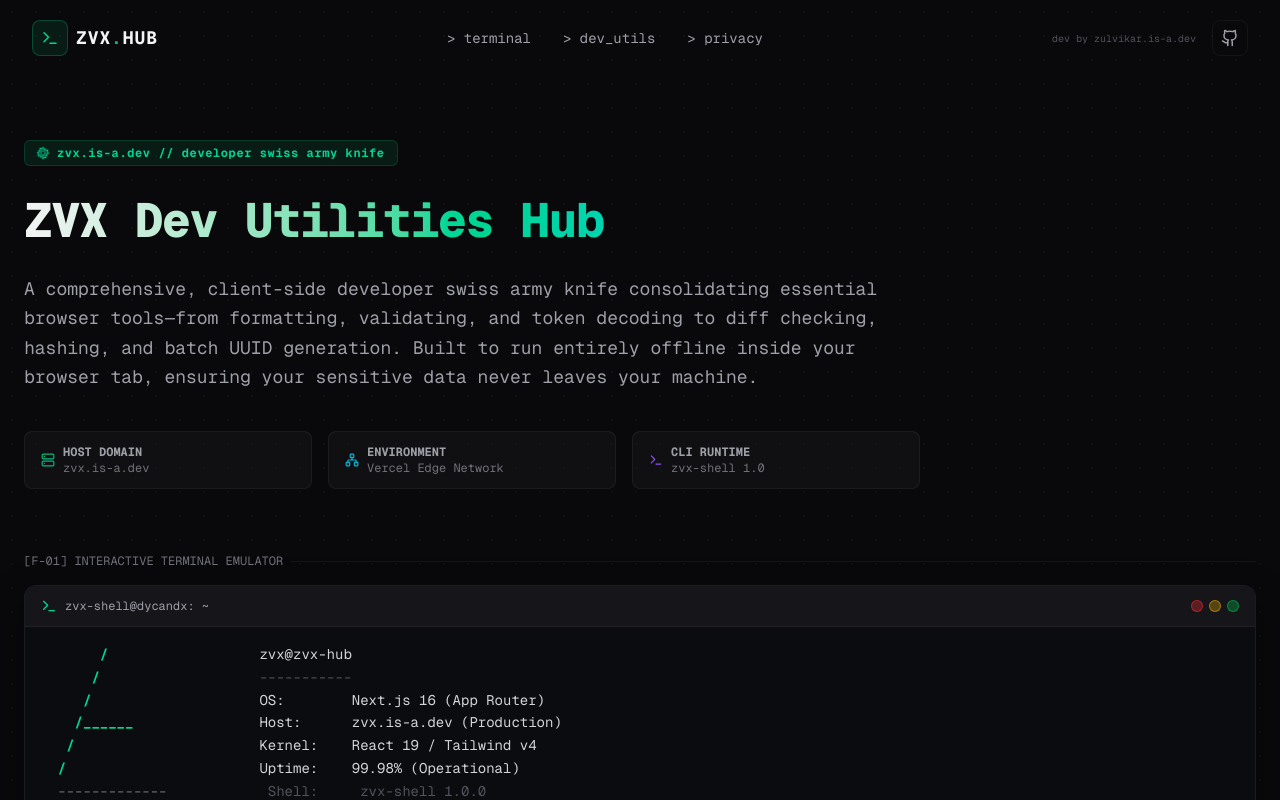
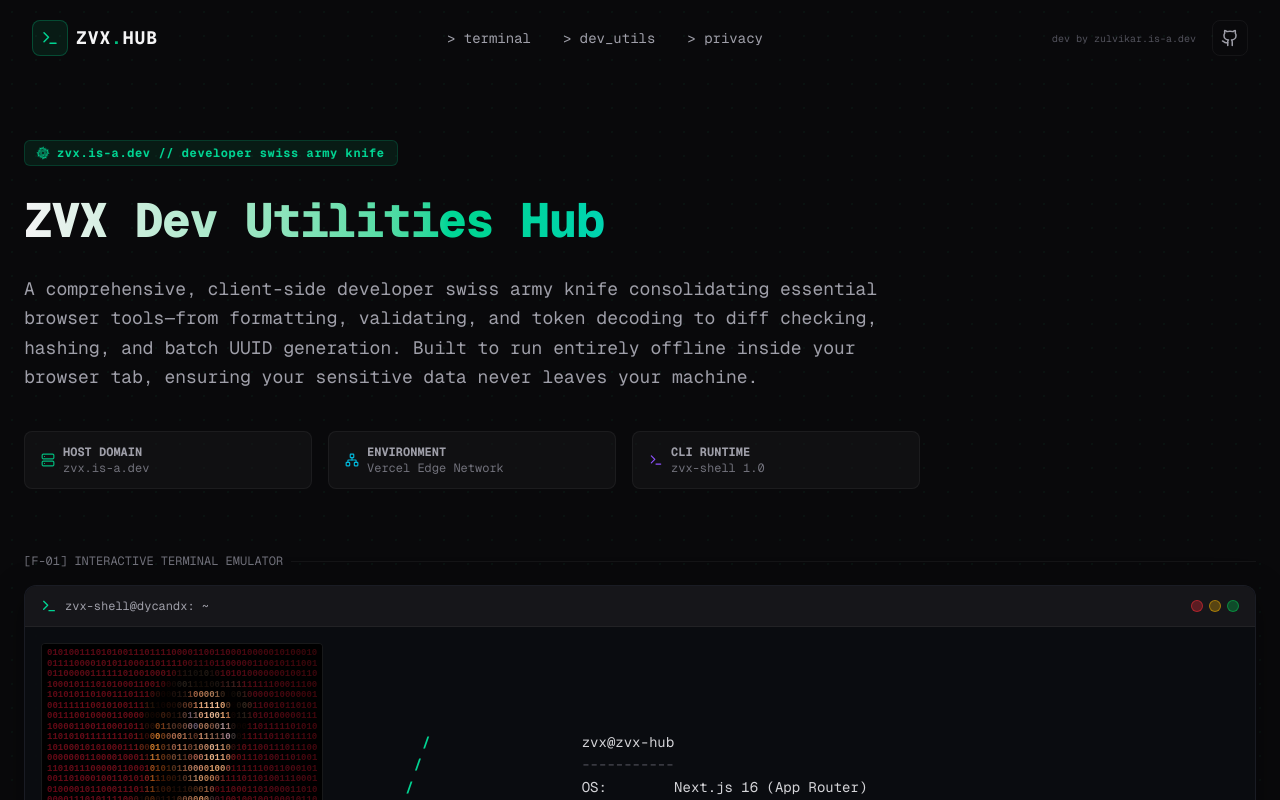
Before and after one commit to DycandX/zvx-DevUtils-hub, a Next.js app: page / in a window 1280 px wide. Shown: the top 800 px of the page. Built offline with nearby package versions, Linux system fonts and the light colour scheme.

Commit message:
Revert "refactor(neofetch): remove colored pixel art from terminal display"
This reverts commit aca940a0950e8c3d8095b3a1e4733fbc664c5da0.

```diff
--- a/src/components/NeofetchBanner.tsx
+++ b/src/components/NeofetchBanner.tsx
@@ -1,6 +1,7 @@
 "use client";
 
-import { ART_LINES } from "./htmlArt";
+import { motion } from "framer-motion";
+import { ART_LINES, htmlArt } from "./htmlArt";
 
 const INFO_LINES = [
   "zvx@zvx-hub",
@@ -22,19 +23,33 @@ const LINES = ART_LINES.map((line, i) =>
 
 export default function NeofetchBanner() {
   return (
+    <div className="flex flex-col md:flex-row md:items-center gap-6 md:gap-10 mb-6 text-sm">
+      <motion.div
+        initial={{ opacity: 0 }}
+        animate={{ opacity: 1 }}
+        transition={{ duration: 1 }}
+        className="hidden sm:block max-w-full overflow-x-auto rounded border border-neutral-800/50"
+        dangerouslySetInnerHTML={{ __html: htmlArt }}
+      />
       <div className="font-mono text-sm leading-relaxed whitespace-pre">
         {LINES.map((line, i) => {
           const art = line.slice(0, 22);
           const info = line.slice(22);
           const isHeader = art.startsWith("Z V X") || art.trim().startsWith("/");
           const isSep = info.trim() === "-----------" || art.trim() === "-------------";
+
           return (
             <div key={i} className="flex">
-            <span className={isHeader ? "text-emerald-400 font-bold" : "text-zinc-500"}>{art}</span>
-            <span className={isSep ? "text-zinc-600" : "text-zinc-300"}>{info}</span>
+              <span className={isHeader ? "text-emerald-400 font-bold" : "text-zinc-500"}>
+                {art}
+              </span>
+              <span className={isSep ? "text-zinc-600" : "text-zinc-300"}>
+                {info}
+              </span>
             </div>
           );
         })}
       </div>
+    </div>
   );
 }
```
Lines whose indentation alone changed are shown as unchanged.
